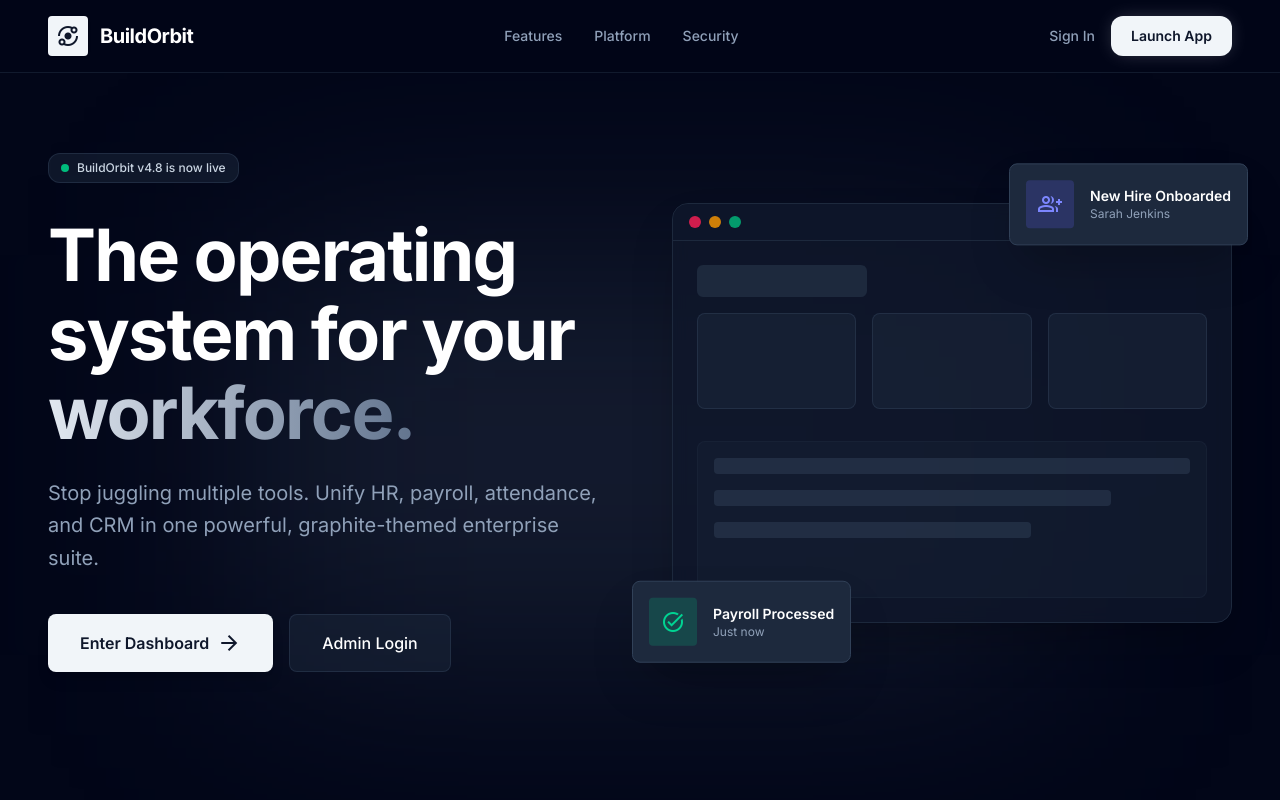
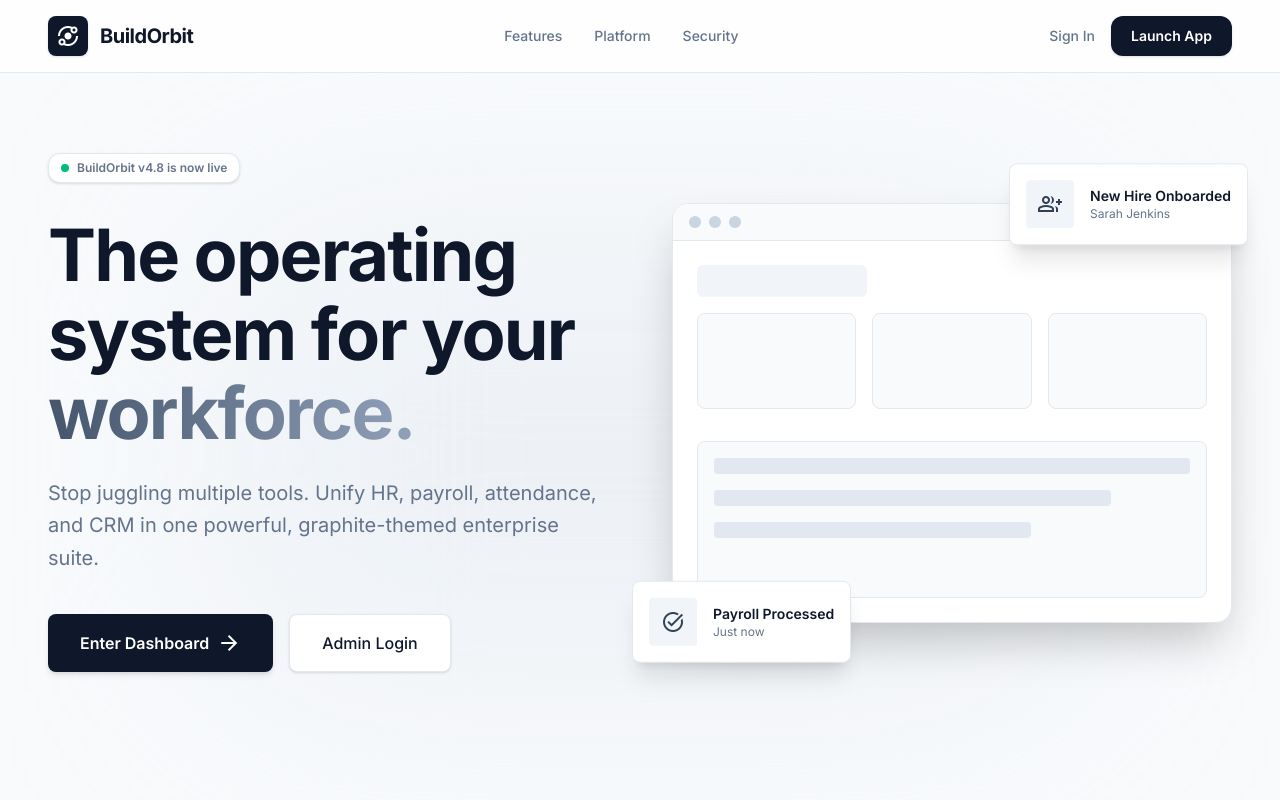
Before and after one commit to lovevarshney2007/BuildOrbit, a Next.js app: page / in a window 1280 px wide. Shown: the top 800 px of the page. Built offline with nearby package versions, Linux system fonts and the light colour scheme.

Commit message:
style: change landing page color theme to match the light graphite dashboard theme

```diff
--- a/src/app/page.tsx
+++ b/src/app/page.tsx
@@ -5,32 +5,32 @@ import Link from "next/link"
 
 export default function LandingPage() {
   return (
-    <div className="min-h-screen bg-slate-950 text-slate-200 font-sans selection:bg-slate-700/50">
+    <div className="min-h-screen bg-surface-container-low text-on-surface font-sans selection:bg-slate-200">
 
       {/* Navigation */}
-      <nav className="sticky top-0 z-50 w-full border-b border-slate-800/60 bg-slate-950/80 backdrop-blur-md">
+      <nav className="sticky top-0 z-50 w-full border-b border-outline-variant bg-surface-container-lowest/80 backdrop-blur-md">
         <div className="max-w-[1920px] mx-auto px-6 py-4 lg:px-12 flex items-center justify-between">
           <div className="flex items-center gap-3">
-            <div className="flex items-center justify-center h-10 w-10 bg-slate-100 rounded-lg shadow-sm">
-              <span className="material-symbols-outlined text-slate-900" data-icon="orbit">orbit</span>
+            <div className="flex items-center justify-center h-10 w-10 bg-slate-900 rounded-xl shadow-sm">
+              <span className="material-symbols-outlined text-white" data-icon="orbit">orbit</span>
             </div>
-            <span className="text-xl font-bold tracking-tight text-white">BuildOrbit</span>
+            <span className="text-xl font-bold tracking-tight text-on-surface">BuildOrbit</span>
           </div>
-          <div className="hidden md:flex items-center gap-8 text-sm font-medium text-slate-400">
-            <a href="#features" className="hover:text-white transition-colors">Features</a>
-            <a href="#platform" className="hover:text-white transition-colors">Platform</a>
-            <a href="#security" className="hover:text-white transition-colors">Security</a>
+          <div className="hidden md:flex items-center gap-8 text-sm font-medium text-secondary">
+            <a href="#features" className="hover:text-on-surface transition-colors">Features</a>
+            <a href="#platform" className="hover:text-on-surface transition-colors">Platform</a>
+            <a href="#security" className="hover:text-on-surface transition-colors">Security</a>
           </div>
           <div className="flex items-center gap-4">
             <Link
               href="/login"
-              className="text-sm font-medium text-slate-400 hover:text-white transition-colors"
+              className="text-sm font-medium text-secondary hover:text-on-surface transition-colors"
             >
               Sign In
             </Link>
             <Link
               href="/dashboard"
-              className="px-5 py-2.5 bg-slate-100 hover:bg-white text-slate-900 text-sm font-semibold rounded-full transition-all shadow-[0_0_20px_-5px_rgba(255,255,255,0.3)] hover:scale-105"
+              className="px-5 py-2.5 bg-slate-900 hover:bg-slate-800 text-white text-sm font-semibold rounded-full transition-all shadow-sm"
             >
               Launch App
             </Link>
@@ -40,14 +40,14 @@ export default function LandingPage() {
 
       {/* Hero Section */}
       <main className="relative pt-20 pb-32 overflow-hidden">
-        {/* Subtle Background Glow */}
-        <div className="absolute top-1/4 left-1/2 -translate-x-1/2 w-[800px] h-[400px] bg-slate-500/20 blur-[120px] rounded-full pointer-events-none" />
+        {/* Subtle Background Elements */}
+        <div className="absolute top-1/4 left-1/2 -translate-x-1/2 w-[800px] h-[400px] bg-slate-200/50 blur-[120px] rounded-full pointer-events-none" />
 
         <div className="max-w-[1920px] mx-auto px-6 lg:px-12 grid lg:grid-cols-2 gap-16 items-center relative z-10">
 
           {/* Left Column: Copy */}
           <div className="flex flex-col items-start text-left max-w-2xl">
-            <div className="inline-flex items-center gap-2 px-3 py-1.5 rounded-full bg-slate-800/50 border border-slate-700/50 text-xs font-medium text-slate-300 mb-8">
+            <div className="inline-flex items-center gap-2 px-3 py-1.5 rounded-full bg-surface-container-lowest border border-outline-variant text-xs font-semibold text-secondary mb-8 shadow-sm">
               <span className="relative flex h-2 w-2">
                 <span className="animate-ping absolute inline-flex h-full w-full rounded-full bg-emerald-400 opacity-75"></span>
                 <span className="relative inline-flex rounded-full h-2 w-2 bg-emerald-500"></span>
@@ -55,25 +55,25 @@ export default function LandingPage() {
               BuildOrbit v4.8 is now live
             </div>
 
-            <h1 className="text-5xl sm:text-6xl lg:text-7xl font-bold tracking-tight text-white leading-[1.1] mb-6">
-              The operating system for your <span className="text-transparent bg-clip-text bg-gradient-to-r from-slate-200 to-slate-500">workforce.</span>
+            <h1 className="text-5xl sm:text-6xl lg:text-7xl font-bold tracking-tight text-on-surface leading-[1.1] mb-6">
+              The operating system for your <span className="text-transparent bg-clip-text bg-gradient-to-r from-slate-600 to-slate-400">workforce.</span>
             </h1>
 
-            <p className="text-lg sm:text-xl text-slate-400 mb-10 leading-relaxed max-w-xl">
+            <p className="text-lg sm:text-xl text-secondary mb-10 leading-relaxed max-w-xl">
               Stop juggling multiple tools. Unify HR, payroll, attendance, and CRM in one powerful, graphite-themed enterprise suite.
             </p>
 
             <div className="flex flex-col sm:flex-row gap-4 w-full sm:w-auto">
               <Link
                 href="/dashboard"
-                className="flex items-center justify-center gap-2 px-8 py-4 bg-slate-100 hover:bg-white text-slate-900 font-semibold rounded-xl transition-all shadow-lg hover:shadow-xl"
+                className="flex items-center justify-center gap-2 px-8 py-4 bg-slate-900 hover:bg-slate-800 text-white font-semibold rounded-xl transition-all shadow-md hover:shadow-lg"
               >
                 Enter Dashboard
                 <span className="material-symbols-outlined text-xl">arrow_forward</span>
               </Link>
               <Link
                 href="/login"
-                className="flex items-center justify-center px-8 py-4 bg-slate-800/50 hover:bg-slate-800 border border-slate-700/50 text-white font-medium rounded-xl transition-all"
+                className="flex items-center justify-center px-8 py-4 bg-surface-container-lowest hover:bg-surface-container-low border border-outline-variant text-on-surface font-medium rounded-xl transition-all shadow-sm"
               >
                 Admin Login
               </Link>
@@ -88,25 +88,25 @@ export default function LandingPage() {
             className="relative lg:ml-auto w-full max-w-2xl perspective-1000"
           >
             {/* Main App Window Mockup */}
-            <div className="relative rounded-2xl border border-slate-800 bg-slate-900/80 backdrop-blur shadow-2xl overflow-hidden aspect-[4/3] flex flex-col transform hover:-translate-y-2 transition-transform duration-500">
+            <div className="relative rounded-2xl border border-outline-variant bg-surface-container-lowest shadow-2xl overflow-hidden aspect-[4/3] flex flex-col transform hover:-translate-y-2 transition-transform duration-500">
               {/* Window Header */}
-              <div className="flex items-center gap-2 px-4 py-3 border-b border-slate-800 bg-slate-900/50">
-                <div className="w-3 h-3 rounded-full bg-rose-500/80" />
-                <div className="w-3 h-3 rounded-full bg-amber-500/80" />
-                <div className="w-3 h-3 rounded-full bg-emerald-500/80" />
+              <div className="flex items-center gap-2 px-4 py-3 border-b border-outline-variant bg-surface-container-low">
+                <div className="w-3 h-3 rounded-full bg-slate-300" />
+                <div className="w-3 h-3 rounded-full bg-slate-300" />
+                <div className="w-3 h-3 rounded-full bg-slate-300" />
               </div>
               {/* Fake Dashboard Content */}
               <div className="flex-1 p-6 flex flex-col gap-4">
-                <div className="h-8 w-1/3 bg-slate-800 rounded-md" />
+                <div className="h-8 w-1/3 bg-slate-100 rounded-md" />
                 <div className="flex gap-4 mb-4">
-                  <div className="h-24 flex-1 bg-slate-800/50 rounded-xl border border-slate-700/50" />
-                  <div className="h-24 flex-1 bg-slate-800/50 rounded-xl border border-slate-700/50" />
-                  <div className="h-24 flex-1 bg-slate-800/50 rounded-xl border border-slate-700/50" />
+                  <div className="h-24 flex-1 bg-surface-container-low rounded-xl border border-outline-variant" />
+                  <div className="h-24 flex-1 bg-surface-container-low rounded-xl border border-outline-variant" />
+                  <div className="h-24 flex-1 bg-surface-container-low rounded-xl border border-outline-variant" />
                 </div>
-                <div className="flex-1 bg-slate-800/30 rounded-xl border border-slate-800/50 p-4">
-                  <div className="h-4 w-full bg-slate-700/50 rounded-sm mb-4" />
-                  <div className="h-4 w-5/6 bg-slate-700/50 rounded-sm mb-4" />
-                  <div className="h-4 w-4/6 bg-slate-700/50 rounded-sm" />
+                <div className="flex-1 bg-slate-50 rounded-xl border border-outline-variant p-4">
+                  <div className="h-4 w-full bg-slate-200 rounded-sm mb-4" />
+                  <div className="h-4 w-5/6 bg-slate-200 rounded-sm mb-4" />
+                  <div className="h-4 w-4/6 bg-slate-200 rounded-sm" />
                 </div>
               </div>
             </div>
@@ -115,14 +115,14 @@ export default function LandingPage() {
             <motion.div
               animate={{ y: [0, -15, 0] }}
               transition={{ duration: 6, repeat: Infinity, ease: "easeInOut" }}
-              className="absolute -bottom-10 -left-10 bg-slate-800 border border-slate-700 p-4 rounded-xl shadow-2xl flex items-center gap-4"
+              className="absolute -bottom-10 -left-10 bg-surface-container-lowest border border-outline-variant p-4 rounded-xl shadow-xl flex items-center gap-4"
             >
-              <div className="w-12 h-12 bg-emerald-500/20 text-emerald-400 rounded-lg flex items-center justify-center">
+              <div className="w-12 h-12 bg-slate-100 text-slate-700 rounded-lg flex items-center justify-center">
                 <span className="material-symbols-outlined">task_alt</span>
               </div>
               <div>
-                <p className="text-sm font-semibold text-white">Payroll Processed</p>
-                <p className="text-xs text-slate-400">Just now</p>
+                <p className="text-sm font-semibold text-on-surface">Payroll Processed</p>
+                <p className="text-xs text-secondary">Just now</p>
               </div>
             </motion.div>
 
@@ -130,14 +130,14 @@ export default function LandingPage() {
             <motion.div
               animate={{ y: [0, 15, 0] }}
               transition={{ duration: 5, repeat: Infinity, ease: "easeInOut", delay: 1 }}
-              className="absolute -top-10 -right-4 bg-slate-800 border border-slate-700 p-4 rounded-xl shadow-2xl flex items-center gap-4"
+              className="absolute -top-10 -right-4 bg-surface-container-lowest border border-outline-variant p-4 rounded-xl shadow-xl flex items-center gap-4"
             >
-              <div className="w-12 h-12 bg-indigo-500/20 text-indigo-400 rounded-lg flex items-center justify-center">
+              <div className="w-12 h-12 bg-slate-100 text-slate-700 rounded-lg flex items-center justify-center">
                 <span className="material-symbols-outlined">group_add</span>
               </div>
               <div>
-                <p className="text-sm font-semibold text-white">New Hire Onboarded</p>
-                <p className="text-xs text-slate-400">Sarah Jenkins</p>
+                <p className="text-sm font-semibold text-on-surface">New Hire Onboarded</p>
+                <p className="text-xs text-secondary">Sarah Jenkins</p>
               </div>
             </motion.div>
 
@@ -145,12 +145,12 @@ export default function LandingPage() {
         </div>
       </main>
 
-      {/* Feature Grid Section (allows scrolling!) */}
-      <section id="features" className="py-32 bg-slate-950 border-t border-slate-900">
+      {/* Feature Grid Section */}
+      <section id="features" className="py-32 bg-surface-container-lowest border-t border-outline-variant">
         <div className="max-w-[1920px] mx-auto px-6 lg:px-12">
           <div className="text-center max-w-3xl mx-auto mb-20">
-            <h2 className="text-3xl md:text-4xl font-bold text-white mb-6">Everything you need to scale</h2>
-            <p className="text-slate-400 text-lg">
+            <h2 className="text-3xl md:text-4xl font-bold text-on-surface mb-6">Everything you need to scale</h2>
+            <p className="text-secondary text-lg">
               Designed for precision and speed, BuildOrbit replaces your messy spreadsheets and disconnected SaaS tools.
             </p>
           </div>
@@ -161,12 +161,12 @@ export default function LandingPage() {
               { title: "Smart Payroll", icon: "account_balance", desc: "Automated calculations, tax compliance, and one-click salary disbursement." },
               { title: "CRM Integration", icon: "hub", desc: "Track leads, manage client accounts, and link sales directly to team performance." },
             ].map((feat, i) => (
-              <div key={i} className="bg-slate-900/50 border border-slate-800 rounded-2xl p-8 hover:bg-slate-900 transition-colors">
-                <div className="w-12 h-12 bg-slate-800 rounded-xl flex items-center justify-center text-slate-300 mb-6">
+              <div key={i} className="bg-surface-container-lowest border border-outline-variant rounded-2xl p-8 hover:bg-surface-container-low transition-colors shadow-sm">
+                <div className="w-12 h-12 bg-slate-100 rounded-xl flex items-center justify-center text-slate-700 mb-6">
                   <span className="material-symbols-outlined">{feat.icon}</span>
                 </div>
-                <h3 className="text-xl font-semibold text-white mb-3">{feat.title}</h3>
-                <p className="text-slate-400 leading-relaxed">{feat.desc}</p>
+                <h3 className="text-xl font-semibold text-on-surface mb-3">{feat.title}</h3>
+                <p className="text-secondary leading-relaxed">{feat.desc}</p>
               </div>
             ))}
           </div>
@@ -174,7 +174,7 @@ export default function LandingPage() {
       </section>
 
       {/* Footer */}
-      <footer className="py-12 border-t border-slate-900 bg-slate-950 text-center text-slate-500 text-sm">
+      <footer className="py-12 border-t border-outline-variant bg-surface-container-low text-center text-secondary text-sm">
         <p>© 2026 BuildOrbit. All rights reserved.</p>
       </footer>
 
```
